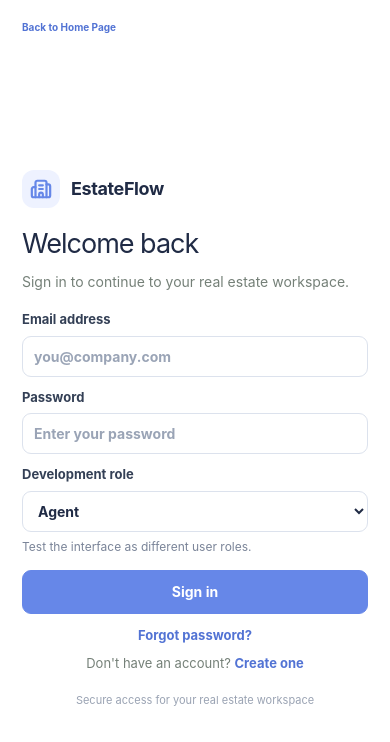
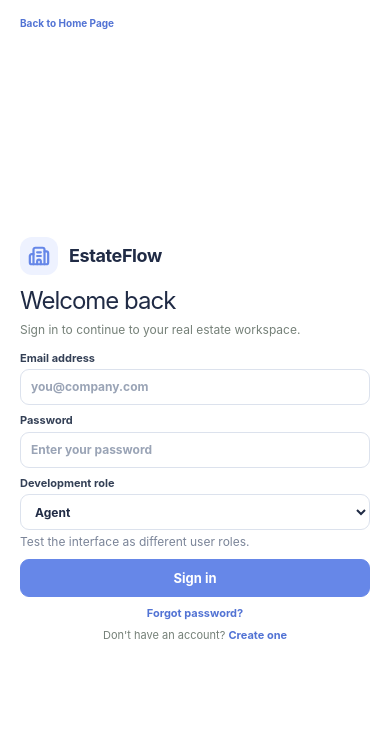
Before and after one commit to muhammad-arham-dev/EstateFlow-CRM, a React (Vite) app: page /login in a window 390 px wide. Shown: the top 742 px of the page. Built offline with nearby package versions, Linux system fonts and the light colour scheme.

Commit message:
feat: improve mobile responsiveness and adjust styling for auth components

```diff
--- a/src/styles/auth.css
+++ b/src/styles/auth.css
@@ -303,7 +303,10 @@
 
 @media (max-width: 760px) {
   .auth-page {
+    height: 100vh;
+    height: 100dvh;
     grid-template-columns: 1fr;
+    overflow: hidden;
   }
 
   .auth-brand-panel {
@@ -316,10 +319,12 @@
     grid-template-columns: minmax(0, 1fr);
     align-content: center;
     justify-items: center;
-    min-height: 100vh;
-    min-height: 100svh;
+    height: 100vh;
+    height: 100dvh;
+    min-height: 0;
     box-sizing: border-box;
-    padding: 58px 22px 24px;
+    padding: 48px 20px 12px;
+    overflow: hidden;
   }
 
   .auth-back-home-desktop {
@@ -328,8 +333,8 @@
 
   .auth-back-home-mobile {
     position: absolute;
-    top: 20px;
-    left: 22px;
+    top: 16px;
+    left: 20px;
     display: inline-block;
     margin: 0;
     color: #526fe4;
@@ -348,48 +353,72 @@
   .auth-mobile-brand {
     display: flex;
     width: min(460px, 100%);
-    margin-bottom: 20px;
+    margin-bottom: 12px;
     color: #202b45;
   }
 
   .auth-heading h2 {
-    font-size: 27px;
+    margin-bottom: 6px;
+    font-size: 24px;
   }
 
   .auth-heading {
-    margin-bottom: 16px;
+    margin-bottom: 11px;
+  }
+
+  .auth-heading p {
+    font-size: 12px;
+    line-height: 1.45;
   }
 
   .auth-form {
-    gap: 11px;
+    gap: 7px;
+  }
+
+  .auth-form label {
+    gap: 3px;
+    font-size: 11px;
   }
 
   .auth-form input,
   .auth-form select {
-    min-height: 41px;
-    padding: 9px 11px;
+    min-height: 36px;
+    padding: 7px 10px;
+    font-size: 12px;
+  }
+
+  .auth-submit {
+    min-height: 38px;
+    margin-top: 1px;
+    font-size: 13px;
   }
 
   .auth-links {
-    margin-top: 12px;
+    margin-top: 8px;
+    font-size: 11px;
+  }
+
+  .auth-links p {
+    margin-top: 5px;
   }
 
   .auth-legal {
-    margin-top: 18px;
+    display: none;
   }
+
 }
 
 @media (max-width: 380px) {
   .auth-form-panel {
-    padding: 16px 16px 20px;
+    padding: 44px 16px 8px;
   }
 
   .auth-mobile-brand {
-    margin-bottom: 16px;
+    margin-bottom: 9px;
   }
 
   .auth-heading h2 {
-    font-size: 24px;
+    font-size: 22px;
   }
 }
 
```
